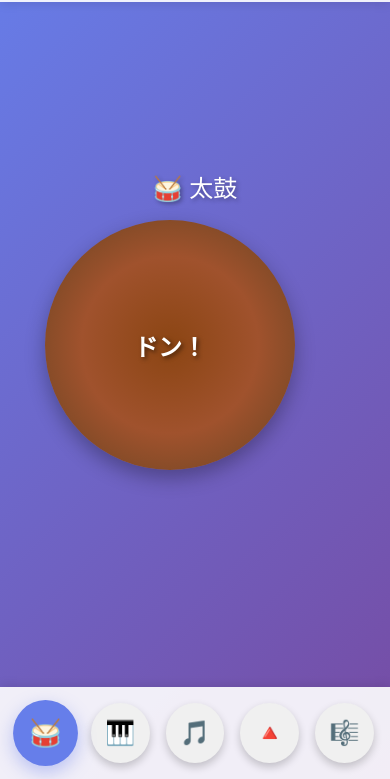
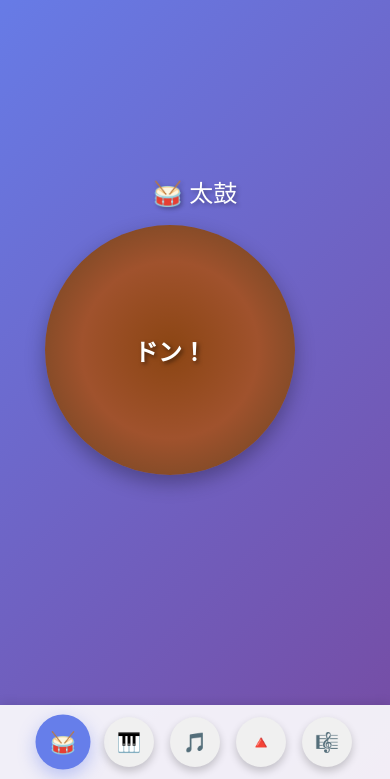
Before and after one commit to log-inc/2yo-music-app, a plain HTML site: page index.html in a window 390 px wide. Shown: the part 65-844 px from the top of the page. Drawn offline with Linux system fonts and the light colour scheme.

Commit message:
Add La(A) and Si(B) notes to piano and xylophone
- Extended piano from 5 to 7 keys (La, Si, Do, Re, Mi, Fa, So)
- Extended xylophone from 5 to 7 bars with new colors
- Added corresponding sound frequencies for A and B notes
- Fixed iPad button positioning with safe area support

```diff
--- a/index.html
+++ b/index.html
@@ -26,6 +26,8 @@
                 <div class="instrument piano" id="piano">
                     <div class="instrument-title">🎹 ピアノ</div>
                     <div class="piano-keys">
+                        <div class="piano-key" data-sound="piano-a" data-note="ラ">ラ</div>
+                        <div class="piano-key" data-sound="piano-b" data-note="シ">シ</div>
                         <div class="piano-key" data-sound="piano-c" data-note="ド">ド</div>
                         <div class="piano-key" data-sound="piano-d" data-note="レ">レ</div>
                         <div class="piano-key" data-sound="piano-e" data-note="ミ">ミ</div>
@@ -56,6 +58,8 @@
                 <div class="instrument xylophone" id="xylophone">
                     <div class="instrument-title">🎼 木琴</div>
                     <div class="xylophone-bars">
+                        <div class="xylophone-bar purple" data-sound="xylo-a" data-note="ラ">ラ</div>
+                        <div class="xylophone-bar pink" data-sound="xylo-b" data-note="シ">シ</div>
                         <div class="xylophone-bar red" data-sound="xylo-c" data-note="ド">ド</div>
                         <div class="xylophone-bar orange" data-sound="xylo-d" data-note="レ">レ</div>
                         <div class="xylophone-bar yellow" data-sound="xylo-e" data-note="ミ">ミ</div>
--- a/script.js
+++ b/script.js
@@ -25,6 +25,8 @@ class MusicApp {
     async preloadSounds() {
         const soundConfig = {
             'drum': { frequency: 80, type: 'sine', duration: 0.3 },
+            'piano-a': { frequency: 220.00, type: 'triangle', duration: 0.5 },
+            'piano-b': { frequency: 246.94, type: 'triangle', duration: 0.5 },
             'piano-c': { frequency: 261.63, type: 'triangle', duration: 0.5 },
             'piano-d': { frequency: 293.66, type: 'triangle', duration: 0.5 },
             'piano-e': { frequency: 329.63, type: 'triangle', duration: 0.5 },
@@ -32,6 +34,8 @@ class MusicApp {
             'piano-g': { frequency: 392.00, type: 'triangle', duration: 0.5 },
             'maracas': { frequency: 2000, type: 'sawtooth', duration: 0.2 },
             'triangle': { frequency: 800, type: 'sine', duration: 1.0 },
+            'xylo-a': { frequency: 440.00, type: 'square', duration: 0.6 },
+            'xylo-b': { frequency: 493.88, type: 'square', duration: 0.6 },
             'xylo-c': { frequency: 523.25, type: 'square', duration: 0.6 },
             'xylo-d': { frequency: 587.33, type: 'square', duration: 0.6 },
             'xylo-e': { frequency: 659.25, type: 'square', duration: 0.6 },
--- a/styles.css
+++ b/styles.css
@@ -15,6 +15,7 @@ body {
 
 .app {
     height: 100vh;
+    height: 100dvh; /* Dynamic viewport height for mobile browsers */
     display: flex;
     flex-direction: column;
 }
@@ -235,6 +236,8 @@ body {
     transform: translateY(2px);
 }
 
+.xylophone-bar.purple { background: linear-gradient(to bottom, #9B59B6, #8E44AD); }
+.xylophone-bar.pink { background: linear-gradient(to bottom, #E91E63, #C2185B); }
 .xylophone-bar.red { background: linear-gradient(to bottom, #FF6B6B, #E74C3C); }
 .xylophone-bar.orange { background: linear-gradient(to bottom, #FF8E53, #F39C12); }
 .xylophone-bar.yellow { background: linear-gradient(to bottom, #FFD93D, #F1C40F); }
@@ -245,10 +248,13 @@ body {
 .instrument-tabs {
     background: rgba(255, 255, 255, 0.9);
     padding: 1rem;
+    padding-bottom: max(1rem, env(safe-area-inset-bottom));
     display: flex;
     justify-content: center;
     gap: 1rem;
     box-shadow: 0 -2px 10px rgba(0, 0, 0, 0.1);
+    position: sticky;
+    bottom: 0;
 }
 
 .tab-button {
@@ -276,8 +282,17 @@ body {
 
 /* レスポンシブ対応 */
 @media (max-width: 768px) {
+    .header {
+        padding: 0.5rem;
+    }
+
     .header h1 {
         font-size: 1.5rem;
+    }
+
+    .main-content {
+        padding: 0.5rem;
+        padding-bottom: 0;
     }
 
     .instrument-title {
@@ -301,6 +316,17 @@ body {
         width: 50px;
         height: 120px;
     }
+
+    .instrument-tabs {
+        padding: 0.75rem;
+        padding-bottom: max(0.75rem, env(safe-area-inset-bottom));
+    }
+
+    .tab-button {
+        width: 50px;
+        height: 50px;
+        font-size: 1.2rem;
+    }
 }
 
 /* アニメーション効果 */
```
